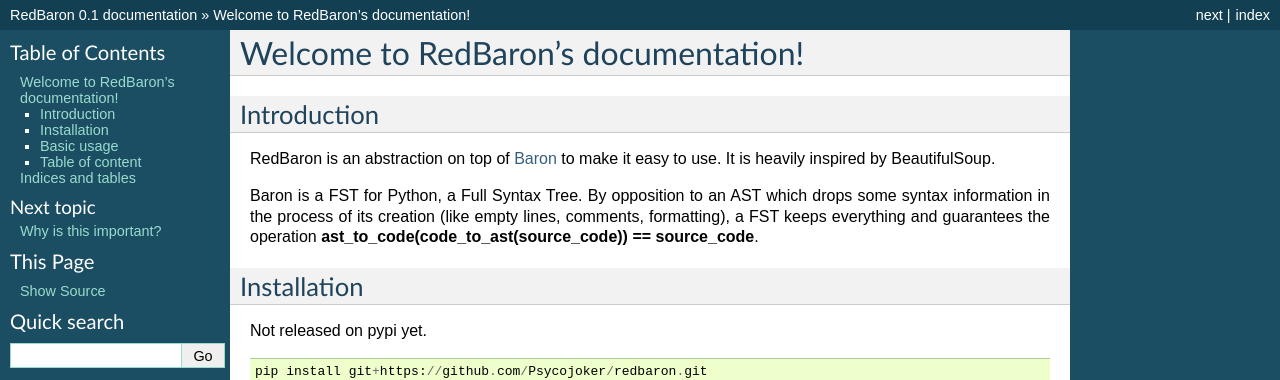
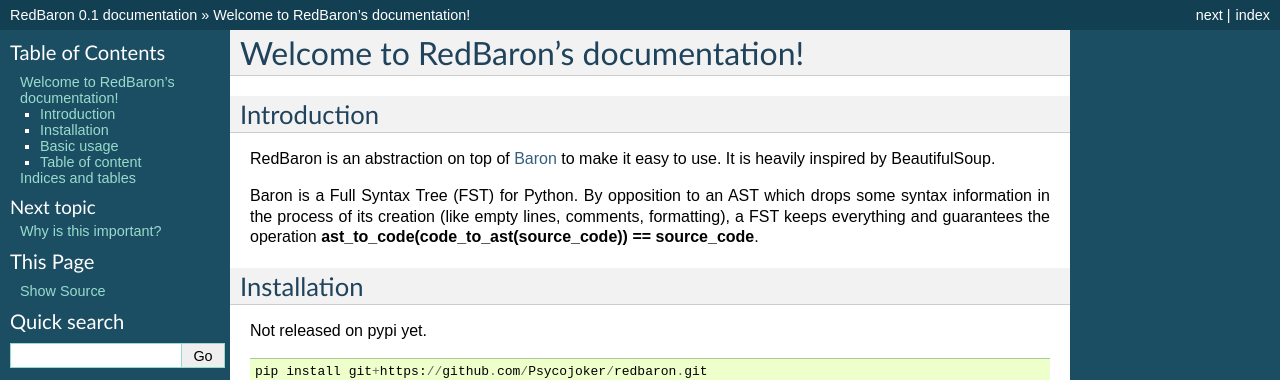
Before and after one commit to PyCQA/redbaron, a Sphinx documentation site: the page built from docs/index.rst, in a window 1280 px wide. Shown: the top 380 px of the page. Built offline with Sphinx 7.4.7, drawn with Linux system fonts in a browser that asks for light colours.

```diff
--- a/docs/index.rst
+++ b/docs/index.rst
@@ -7,7 +7,7 @@ Introduction
 RedBaron is an abstraction on top of `Baron <https://github.com/Psycojoker/baron>`_ to make it easy to use. It is
 heavily inspired by BeautifulSoup.
 
-Baron is a FST for Python, a Full Syntax Tree. By opposition to an AST which
+Baron is a Full Syntax Tree (FST) for Python. By opposition to an AST which
 drops some syntax information in the process of its creation (like empty lines,
 comments, formatting), a FST keeps everything and guarantees the operation
 **ast_to_code(code_to_ast(source_code)) == source_code**.
```
